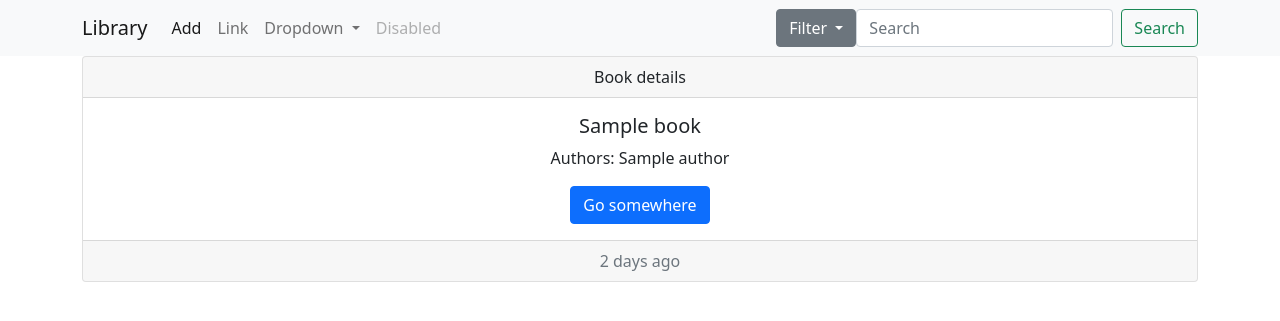
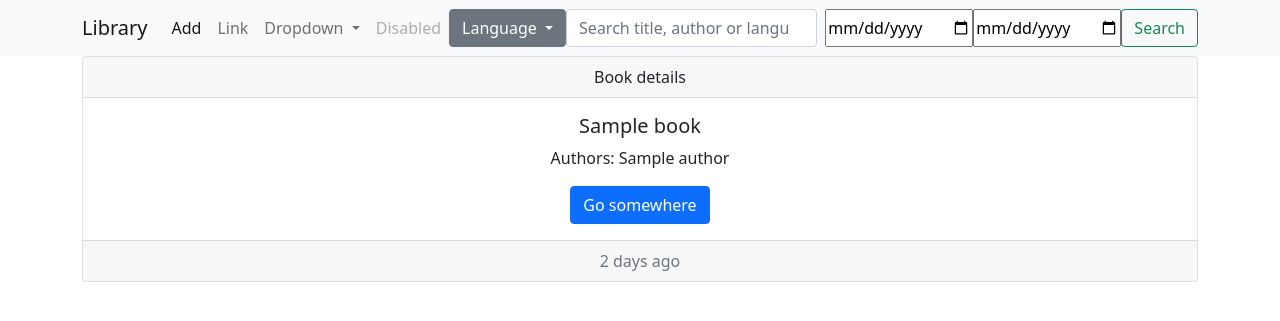
Before and after one commit to jokonoo/LibraryApi, a Django app: page /books/details/1/ in a window 1280 px wide. Shown: the top 321 px of the page. Run offline with Django 4.2, Linux system fonts and the light colour scheme; tables that the repository leaves empty hold one stand-in row (values such as "Sample post"); parts of the project's set-up code (start-up, migrations or seed data) failed here and were passed over.

Commit message:
added working filtering by title, author name, dates, languages

```diff
--- a/books_api/models.py
+++ b/books_api/models.py
@@ -1,11 +1,17 @@
 from django.db import models
 from django.shortcuts import reverse
+from datetime import date
 
 
 class Date(models.Model):
     year = models.IntegerField()
     month = models.IntegerField(blank=True, null=True)
     day = models.IntegerField(blank=True, null=True)
+    searching_date = models.DateField(blank=True, null=True)
+
+    def save(self, *args, **kwargs):
+        self.searching_date = date(self.year, self.month or 1, self.day or 1)
+        super().save(*args, **kwargs)
 
     def get_full_date(self):
         if self.month and self.day:
@@ -39,6 +45,11 @@ class Book(models.Model):
     def get_absolute_url(self):
         return reverse('books_detail_view', kwargs={'identifier': self.id})
 
+    @staticmethod
+    def get_languages_list():
+        languages = list(Book.objects.values_list('language').distinct())
+        return [language[0] for language in languages]
+
 
 class Author(models.Model):
     name = models.CharField(max_length=200)
--- a/books_api/templates/books_api/main.html
+++ b/books_api/templates/books_api/main.html
@@ -40,19 +40,29 @@
                     <a class="nav-link disabled">Disabled</a>
                 </li>
             </ul>
+            <form class="d-flex" method="POST" action="{% url 'books_view' %}">
+                {% csrf_token %}
                 <div class="dropdown">
                     <button class="btn btn-secondary dropdown-toggle" type="button" id="dropdownMenuButton1"
                             data-bs-toggle="dropdown" aria-expanded="false">
-                    Filter
+                        Language
                     </button>
                     <ul class="dropdown-menu" aria-labelledby="dropdownMenuButton1">
-                    <li><a class="dropdown-item" href="#">Action</a></li>
-                    <li><a class="dropdown-item" href="#">Another action</a></li>
-                    <li><a class="dropdown-item" href="#">Something else here</a></li>
+                        {% for language in languages %}
+                        <div class="form-check">
+                            <input class="form-check-input" type="checkbox" value="{{language}}" id="flexCheckDefault"
+                                   name="language">
+                            <label class="form-check-label" for="flexCheckDefault">
+                                {{language|upper}}
+                            </label>
+                        </div>
+                        {% endfor %}
                     </ul>
                 </div>
-            <form class="d-flex">
-                <input class="form-control me-2" type="search" placeholder="Search" aria-label="Search">
+                <input class="form-control me-2" type="search" placeholder="Search title, author or language"
+                       aria-label="Search" name="q">
+                <input type="date" name="date_from">
+                <input type="date" name="date_to">
                 <button class="btn btn-outline-success" type="submit">Search</button>
             </form>
         </div>
@@ -101,6 +111,12 @@
     </div>
 </div>
 {% endblock body %}
+{% if date_from %}
+{{date_from}}
+{% endif %}
+{% if date_to %}
+{{date_to}}
+{% endif %}
 {% if q %}
 {{q}}
 {% endif %}
--- a/books_api/views.py
+++ b/books_api/views.py
@@ -1,15 +1,36 @@
+from datetime import date
+
 from django.shortcuts import render, reverse, get_object_or_404
 from django.http import HttpResponseRedirect
+from django.db.models import Q
 
 from .api_scraper import api_data_scraper
 from .models import Book
 
 
 def main_page_view(request):
-    if params := request.GET:
-        context = {'books': Book.objects.all(), 'q': params}
+    if params := request.POST:
+        q = Q(title__icontains=params.get('q')) | Q(authors__name__icontains=params.get('q'))
+        if lang := request.POST.getlist('language'):
+            if len(lang) > 1:
+                for language in lang:
+                    q |= Q(language__exact=language)
+            else:
+                q &= Q(language__exact=lang[0])
+        if params.get('date_from') and params.get('date_to'):
+            date_from = list(map(int, params.get('date_from').split('-')))
+            date_to = list(map(int, params.get('date_to').split('-')))
+            q &= Q(pub_date__searching_date__gte=date(*date_from)) & Q(pub_date__searching_date__lte=date(*date_to))
+        elif params.get('date_from'):
+            date_from = list(map(int, params.get('date_from').split('-')))
+            q &= Q(pub_date__searching_date__gte=date(*date_from))
+        elif params.get('date_to'):
+            date_to = list(map(int, params.get('date_to').split('-')))
+            q &= Q(pub_date__searching_date__lte=date(*date_to))
+        books = Book.objects.filter(q).distinct()
+        context = {'books': books, 'q': params, 'languages': Book.get_languages_list()}
     else:
-        context = {'books': Book.objects.all()}
+        context = {'books': Book.objects.all(), 'languages': Book.get_languages_list()}
     return render(request, 'books_api/main.html', context)
 
 
```
Lines whose indentation alone changed are shown as unchanged.
